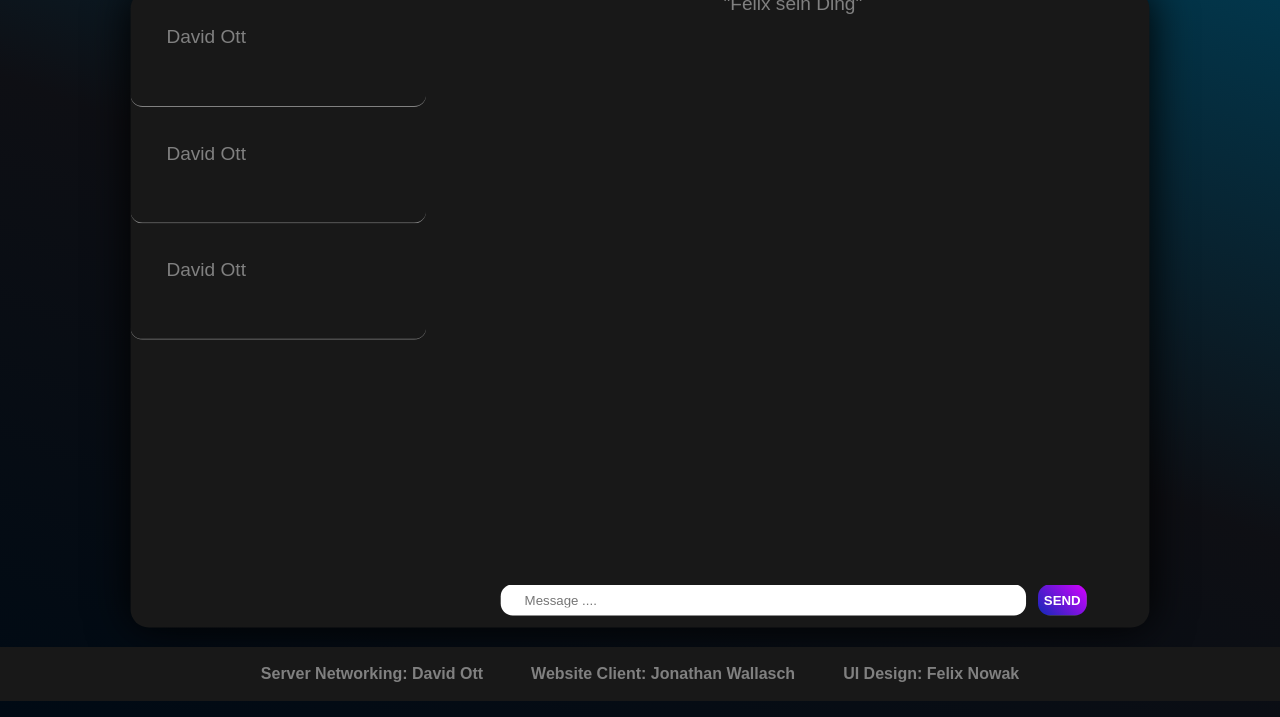
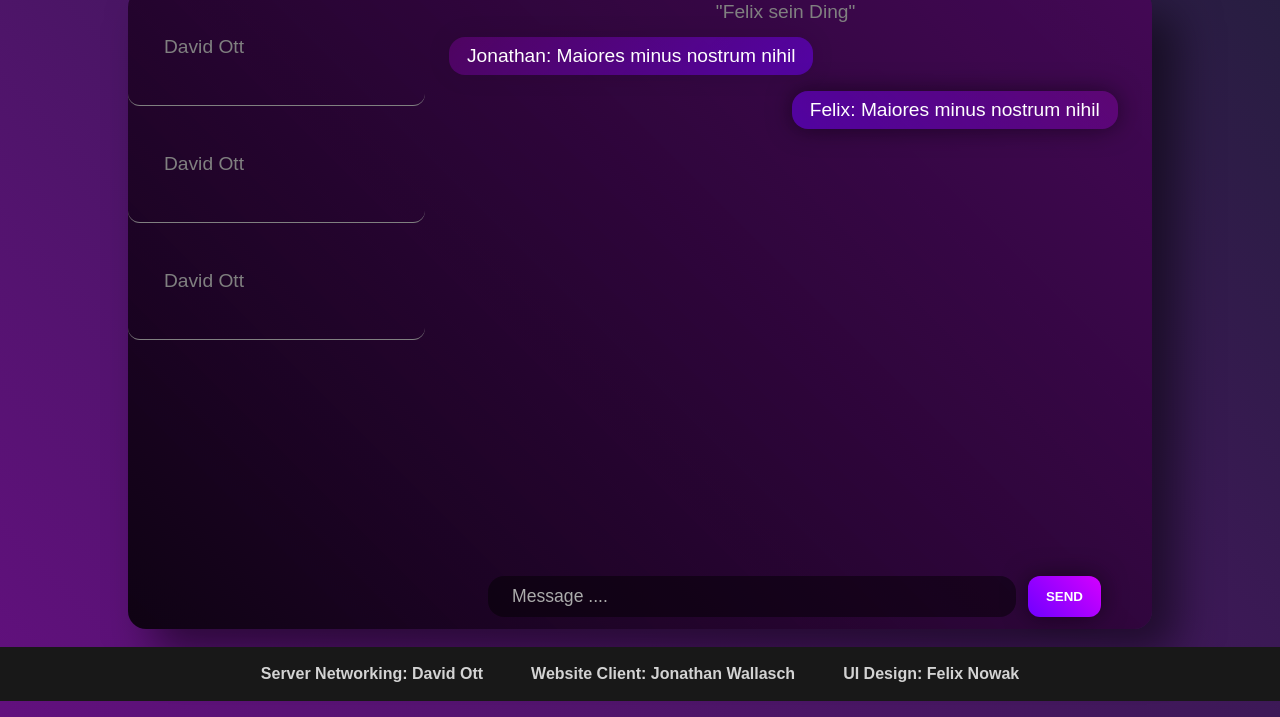
Before and after one commit to flxn05/messenger, a plain HTML site: page index.html in a window 1280 px wide. Shown: the part 99-816 px from the top of the page. Drawn offline with Linux system fonts and the light colour scheme.

Commit message:
complete redesign, position fixed (msg)

```diff
--- a/styles.css
+++ b/styles.css
@@ -10,7 +10,7 @@
 }
 
 body {
-  background-image: linear-gradient(20deg, rgb(0, 10, 20), rgb(14, 15, 20), rgb(0, 61, 85));
+  background-image: linear-gradient(45deg, #62107e, #251e3e);
   display: flex;
   justify-content: center;
   align-items: center;
@@ -21,13 +21,18 @@ main {
   width: 80vw;
   height: 80vh;
   border-radius: 18px;
-  /*BG COLOR NORMAL*/
-  background-color: #181818;
-  box-shadow: black 0 0 44px;
-  cursor: pointer;
-  transform: scale(0.995);
+  background-image: linear-gradient(45deg, rgba(0, 0, 0, 0.726), rgba(108, 0, 129, 0.5));
+  background-color: #00000067;
+  box-shadow: rgba(0, 0, 0, 0.5) 24px 24px 44px;
+  transform: scale(1);
   transition: transform 0.33s cubic-bezier(.2,1.07,.78,.76);
   transition: background-color 0.4s;
+  animation: start-main 1s both ease-in-out;
+  display: grid;
+  grid-template-columns: 29% 70%;
+  font-family: Arial, Helvetica, sans-serif;
+  font-size: 1.2rem;
+  color: gray;
 }
 
 /*SCROLLBAR*/
@@ -48,8 +53,6 @@ main {
 /*BG COLOR HOVERED*/
 main:hover {
   transform: scale(1);
-  /*background-color: #191d20;*/
-  background-color: #162029bd;
 }
 nav {
   position: fixed;
@@ -74,7 +77,7 @@ nav {
 #footer div {
   margin-left: 24px;
   margin-right: 24px;
-  color: gray;
+  color: lightgray;
   font-family: Arial, Helvetica, sans-serif;
   font-weight: bold;
 }
@@ -93,19 +96,9 @@ nav {
 
 /*MAIN CONTENT GENERAL*/
 
-main {
-  display: grid;
-  grid-template-columns: 29% 3px 70%;
-  font-family: Arial, Helvetica, sans-serif;
-  font-size: 1.2rem;
-  color: gray;
-}
 .one {
   overflow-y: scroll;
   overflow-x: hidden;
-}
-.two {
-  background-color: grey;
 }
 .three {
   overflow-y: scroll;
@@ -121,42 +114,36 @@ main {
   border-bottom: solid gray 1px;
   border-radius: 12px;
   transition: all 0.15s;
-  transition: translate 1s 1s cubic-bezier(.24,.7,.59,1.36);
+  transition: translate .5s cubic-bezier(.24,.7,.59,1.36);
+  display: flex;
+  align-items: center;
 }
 .chat-box:hover {
   transform: scale(0.95);
   animation: chat-box-hover 2s .5s infinite ease-in-out;
   translate: 2.5% 0;
 }
-.open-chat {
-  opacity: 0;
-  margin-top: 8px;
-  transition: opacity 0.25s;
-  font-size: 1rem;
-}
-.chat-box:hover .open-chat {
-  opacity: 1;
-}
-.chat-name {
-  font-weight: bold;
-}
-
-/*TWO*/
-/*TWO*/
 
 /*CHAT HEADER CLASS*/
 .chat-header {
   position: fixed;
-  top: 2px;
+  top: 0;
   left: 30%;
   right: 0;
+  margin-right: 16px;
+  padding-block: 12px;
   text-align: center;
+  z-index: 5;
 }
 
 /*CHAT-con CLASS*/
-.msg-con {
+.msg_rx,
+.msg_tx {
   display: block;
-  position: relative;
+}
+.msg-tx {
+   display: flex;
+   justify-content: right;
 }
 .chat-con {
   padding-left: 24px;
@@ -165,22 +152,43 @@ main {
 .space {
   height: 3rem;
 }
-.name-time {
-  position: absolute;
-  translate: .5rem -1rem;
-  font-size: .9rem;
-}
-.message {
+
+.msg-content-rx {
   padding-left: 18px;
   padding-right: 18px;
   padding-top: 8px;
   padding-bottom: 8px;
   max-width: 66%;
-  background-image: linear-gradient(45deg, rgb(13, 61, 124), rgba(212, 0, 255, 0.418));
+  background-image: linear-gradient(315deg, rgba(111, 0, 255, 0.5), rgba(212, 0, 255, 0.2));
   color: white;
   display: inline-block;
   border-radius: 16px;
-  margin-bottom: 2.25rem;
+  margin-bottom: 1rem;
+  cursor: pointer;
+  transition: all 0.1s;
+  box-shadow: 0 0 24px rgba(0, 0, 0, 0.1);
+}
+
+.msg-content-tx {
+  padding-left: 18px;
+  padding-right: 18px;
+  padding-top: 8px;
+  padding-bottom: 8px;
+  max-width: 66%;
+  background-image: linear-gradient(45deg, rgba(111, 0, 255, 0.5), rgba(212, 0, 255, 0.2));
+  color: white;
+  display: inline-block;
+  border-radius: 16px;
+  margin-bottom: 1rem;
+  cursor: pointer;
+  transition: all 0.1s;
+  box-shadow: 0 0 24px rgba(0, 0, 0, 0.5);
+}
+
+.msg-content-rx:hover,
+.msg-content-tx:hover {
+  transform: scale(1.025);
+  box-shadow: 0 0 24px black;
 }
 
 /*TEXT INPUT FIELD*/
@@ -198,21 +206,29 @@ main {
   width: 66%;
   padding-left: 24px;
   padding-right: 24px;
-  padding-bottom: 8px;
-  padding-top: 8px;
-  border-radius: 12px;
+  padding-bottom: 10px;
+  padding-top: 10px;
+  border-radius: 16px;
   margin-bottom: 12px;
   border: none;
+  background-color: rgba(0, 0, 0, 0.459);
+  color: white;
+  font-size: 1.1rem;
+}
+.text-input::placeholder {
+  color: rgb(172, 172, 172);
 }
 .send-msg {
   padding-block: 8px;
+  padding-inline: 18px;
   border-radius: 12px;
   margin-bottom: 12px;
   border: none;
   font-weight: bold;
-  background-image: linear-gradient(45deg, rgb(16, 41, 182), rgb(212, 0, 255));
+  background-image: linear-gradient(45deg, rgb(111, 0, 255), rgb(212, 0, 255));
   color: white;
   cursor: pointer;
+  box-shadow: 0 0 24px rgba(0, 0, 0, 0.5);
 }
 
 /*TEXT INPUT FIELD EFFECTS*/
@@ -220,17 +236,12 @@ main {
   outline: none;
   animation: text-input-focus 5s ease-in-out infinite;
 }
-
-
-
-
-
-
-
-
-
-
-
+.send-msg:focus {
+  animation: send-msg-focus .5s ease-in-out;
+}
+.send-msg:hover {
+  box-shadow: 0 0 24px black;
+}
 
 
 
@@ -250,13 +261,8 @@ msg has inline*/
 
 
 
-
-
 /*@ MEDIA QUERY: GREY LINE IN MAIN*/
 /*@ANIMATION KEYFRAMES IN INTRO*/
-
-
-
 
 
 @keyframes chat-box-hover {
@@ -272,7 +278,7 @@ msg has inline*/
   100% {transform: scale(1);}
 }
 
-body.android,
-body.ios .text-input {
-  background-color: black;
+
+@keyframes start-main {
+  0% {box-shadow: none; translate: 48px 48px; width: 888px; height: 555px; max-height: 80vh; max-width: 80vw;}
 }
```
